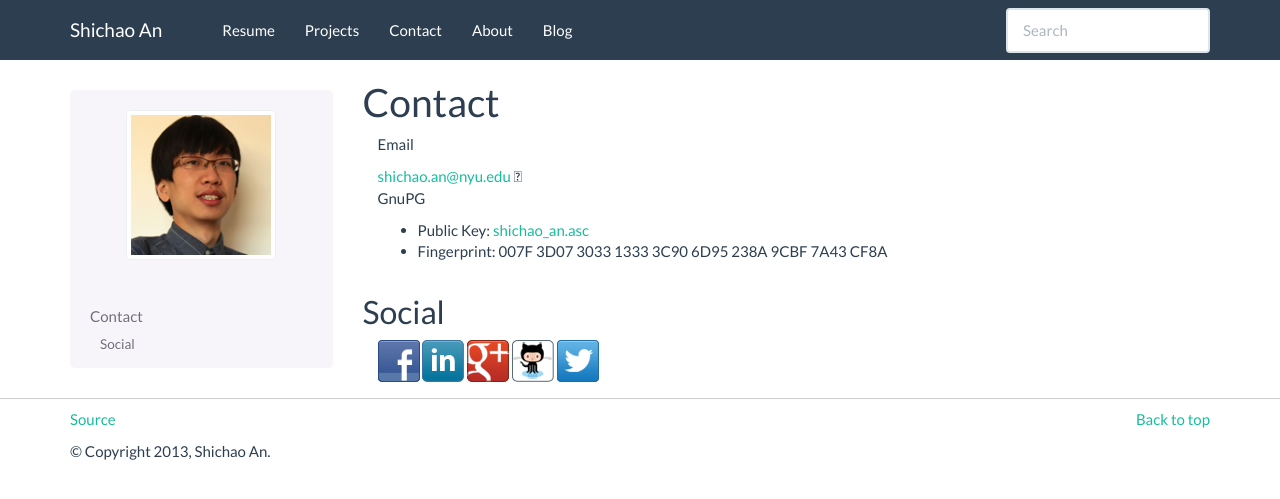
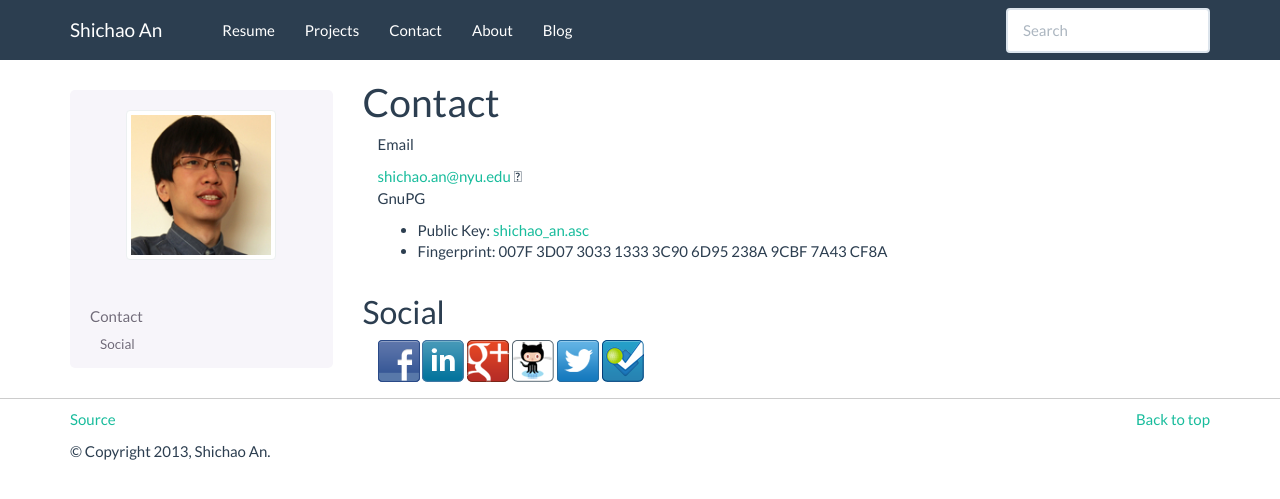
Before and after one commit to NulledExceptions/shichao, a Sphinx documentation site: the page built from source/contact.rst, in a window 1280 px wide. Shown: the top 499 px of the page. Built offline with Sphinx 7.4.7, drawn with Linux system fonts in a browser that asks for light colours.

Commit message:
Added foursqure link

```diff
--- a/source/contact.rst
+++ b/source/contact.rst
@@ -34,7 +34,8 @@
 
     .. raw:: html
 
-            <a href="https://www.facebook.com/shichao.an.1"><img src="/_static/facebook_icon.png" width="42px" alt="Facebook" title="View Shichao An's profile on Facebook"/></a>&nbsp;<a href="http://www.linkedin.com/in/shichaoan"><img src="/_static/linkedin_icon.png" width="42px" alt="LinkedIn" title="View Shichao An's profile on LinkedIn"></a>&nbsp;<a href="https://plus.google.com/u/0/107766327172077396045/"><img src="/_static/googleplus_icon.png" width="42px" alt="Google+" title="View Shichao An's profile on Google+"></a>&nbsp;<a href="https://github.com/shichao-an"><img src="/_static/github_icon.png" width="42px" alt="GitHub" title="View Shichao An's GitHub page"></a>&nbsp;<a href="https://twitter.com/moleculea"><img src="/_static/twitter_icon.png" width="42px" alt="Twitter" title="View Shichao An's Twitter page"></a>
+            <a href="https://www.facebook.com/shichao.an.1"><img src="/_static/facebook_icon.png" width="42px" alt="Facebook" title="View Shichao An's profile on Facebook"/></a>&nbsp;<a href="http://www.linkedin.com/in/shichaoan"><img src="/_static/linkedin_icon.png" width="42px" alt="LinkedIn" title="View Shichao An's profile on LinkedIn"></a>&nbsp;<a href="https://plus.google.com/u/0/107766327172077396045/"><img src="/_static/googleplus_icon.png" width="42px" alt="Google+" title="View Shichao An's profile on Google+"></a>&nbsp;<a href="https://github.com/shichao-an"><img src="/_static/github_icon.png" width="42px" alt="GitHub" title="View Shichao An's GitHub page"></a>&nbsp;<a href="https://twitter.com/moleculea"><img src="/_static/twitter_icon.png" width="42px" alt="Twitter" title="View Shichao An's Twitter page"></a>&nbsp;<a href="https://foursquare.com/moleculea"><img src="/_static/foursquare_icon.png" width="42px" alt="Foursquare" title="View Shichao An's Foursquare page"></a>
+
 
 
 .. toctree::
```
Also changed, not shown: source/_static/foursquare_icon.png (added).
